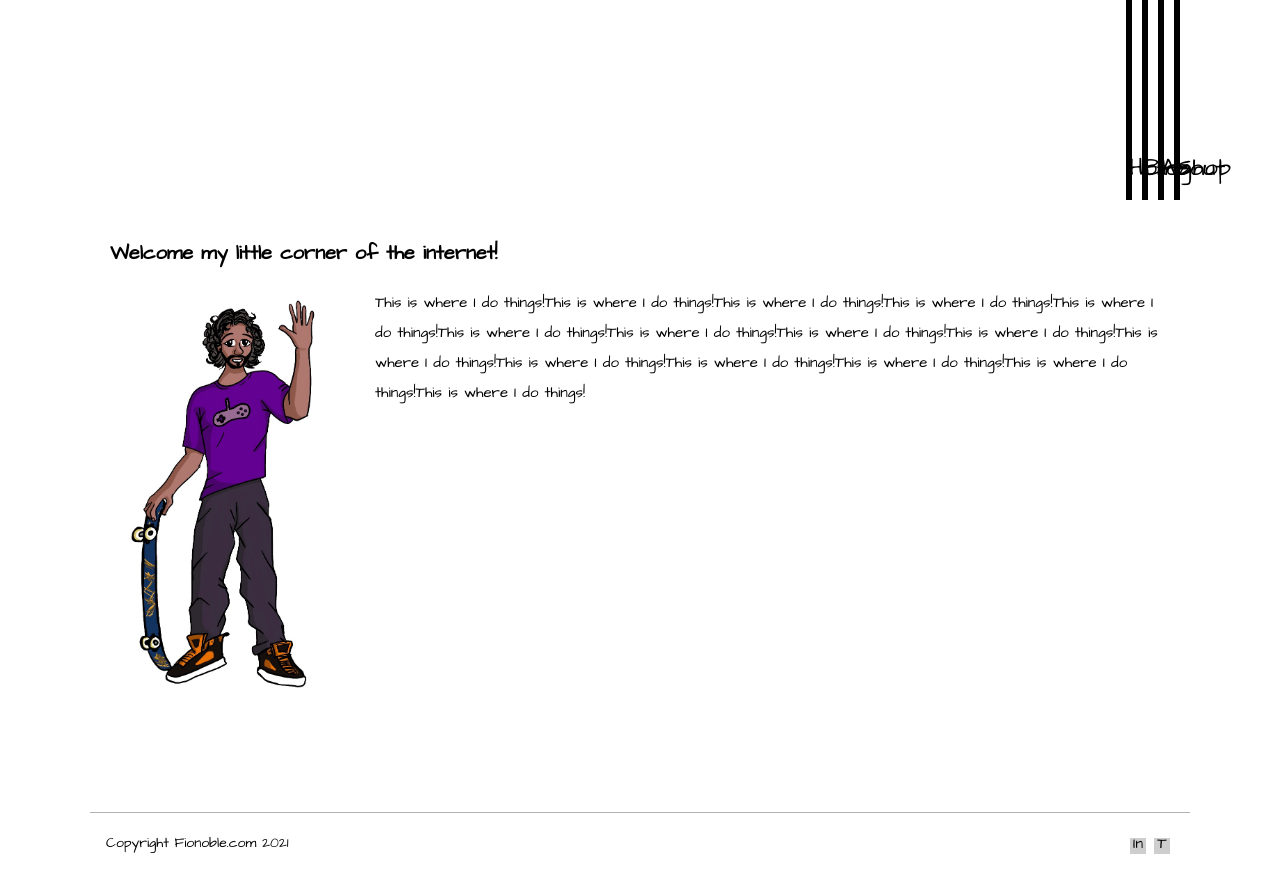
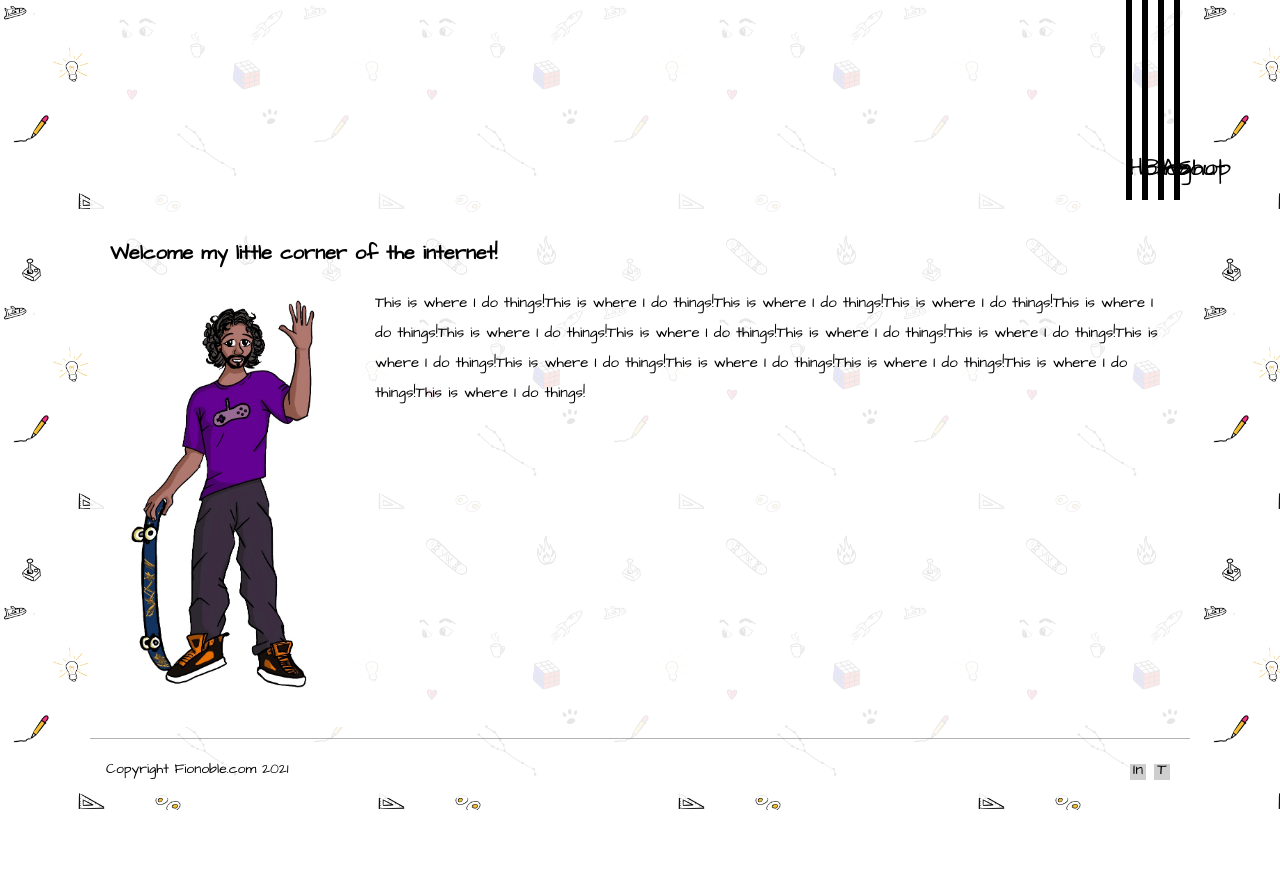
Before and after one commit to Fionoble/fionoble.com, a Next.js app: page / in a window 1280 px wide. After the commit the page ends 810 px from the top, so only its background shows below. Built offline with nearby package versions, Linux system fonts and the light colour scheme.

Commit message:
Add background

```diff
--- a/components/foundation/Page.tsx
+++ b/components/foundation/Page.tsx
@@ -21,12 +21,13 @@ const GlobalStyle = createGlobalStyle`
     margin: 0;
     font-size: 1.5rem;
     line-height: 2;
+    background: url('/bg.jpg');
+    background-size: 300px 300px;
   }
 `;
 
 const Content = Styles.div`
-  min-height: 600px;
-  max-height: 600px;
+
 `;
 
 function Page(props) {
--- a/components/styles/AppContainerStyles.ts
+++ b/components/styles/AppContainerStyles.ts
@@ -3,7 +3,7 @@ import styled from 'styled-components';
 const AppContainerStyles = styled.div`
   margin: 0 auto;
   max-width: 1100px;
-  max-height: 800px;
+  background: rgba(255, 255, 255, 0.9);
 `;
 
 export default AppContainerStyles;
```
Also changed, not shown: public/bg.jpg (added).
